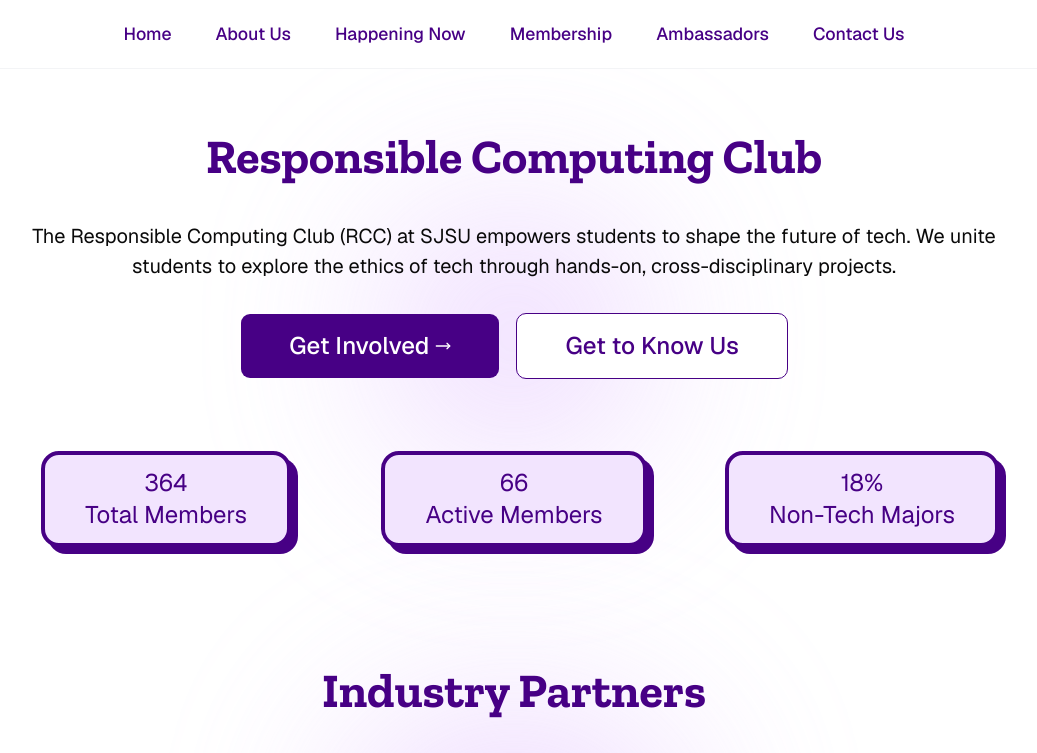
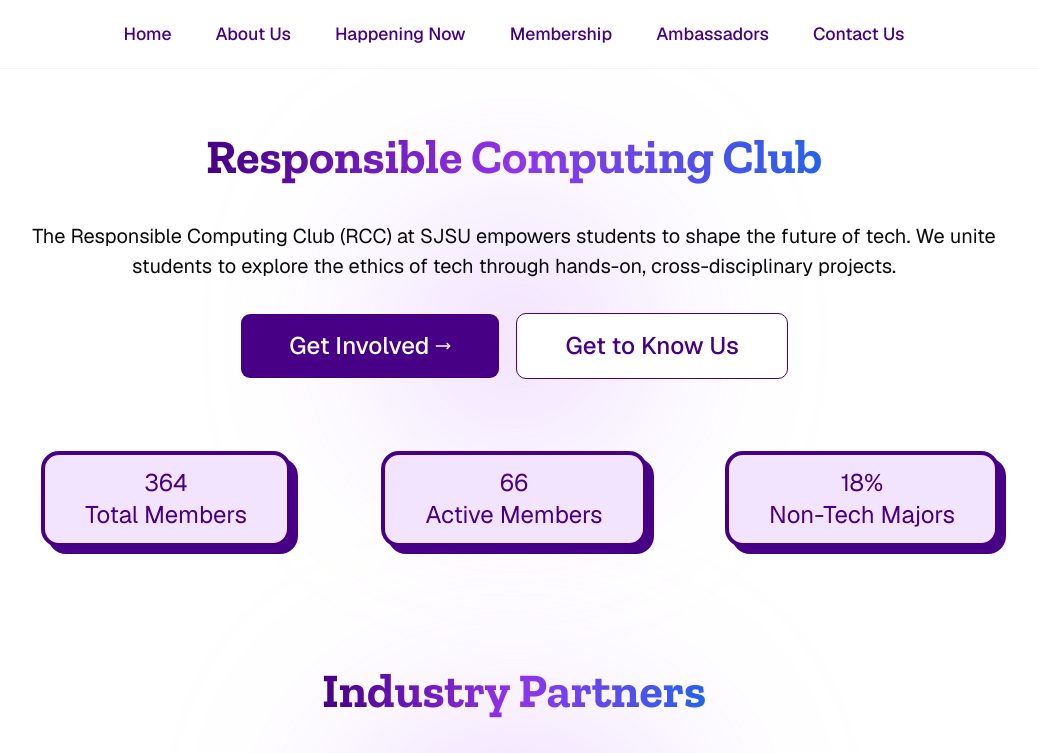
Before and after one commit to rcc-sjsu/rcc-site-final, a Next.js app: page / in a window 1280 px wide. Shown: the top 753 px of the page, without its empty margins (126-1163 px from the left). Built offline with nearby package versions, Linux system fonts and the light colour scheme; grey boxes are pictures that could not be loaded.

Commit message:
Add gradient effect to section headings

```diff
--- a/src/components/Heading/Heading.module.css
+++ b/src/components/Heading/Heading.module.css
@@ -11,7 +11,15 @@
   gap: 1rem;
   font-weight: bold;
   line-height: 5.5rem;
-  color: #470085;
+}
+
+.gradientText {
+  display: inline-block;
+  background: linear-gradient(90deg, #470085 0%, #9333ea 50%, #2563eb 100%);
+  background-clip: text;
+  -webkit-background-clip: text;
+  color: transparent;
+  -webkit-text-fill-color: transparent;
 }
 
 @media (768px < width <= 1280px) {
--- a/src/components/Heading/index.tsx
+++ b/src/components/Heading/index.tsx
@@ -24,7 +24,7 @@ export default function Heading({
         <Image src={logoPath} className={styles.logo} height={logoSize} width={logoSize} alt="" />
       )}
 
-      <div className={styles.heading}>{children}</div>
+      <span className={styles.gradientText}>{children}</span>
 
       {/* Right-aligned logo */}
       {logoPath && logoAlign == 'right' && logoSize && (
```
